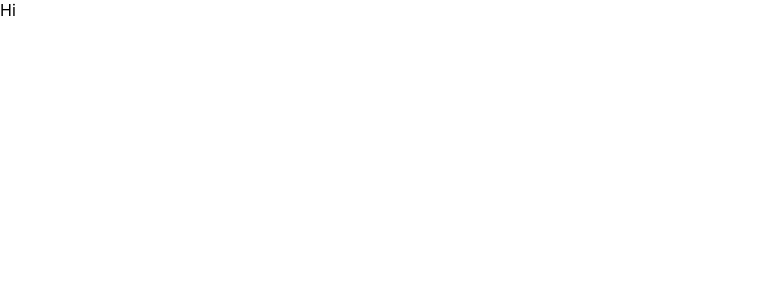
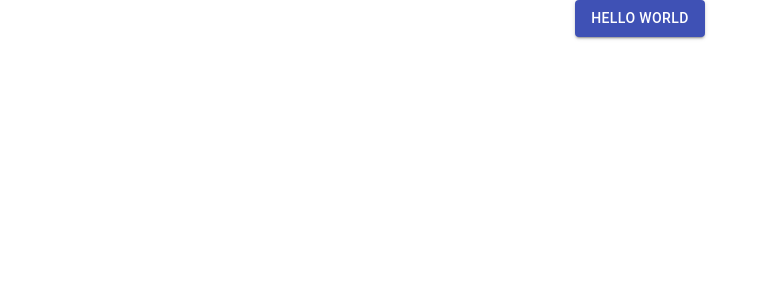
Before and after one commit to DuaaH/material_ui, a React (Create React App) app in the folder material_ui_react/: page / in a window 1280 px wide. Shown: the top 300 px of the page, without its empty margins (0-768 px from the left). Built offline with nearby package versions, Linux system fonts and the light colour scheme.

Commit message:
trying material button

```diff
--- a/material_ui_react/src/App.js
+++ b/material_ui_react/src/App.js
@@ -1,10 +1,12 @@
 import React from 'react';
 import './App.css';
+import { Button } from '@material-ui/core';
+
 
 function App() {
   return (
-    <div>
-      Hi
+    <div className="App">
+      <Button variant="contained" color="primary">Hello World</Button>
     </div>
   );
 }
```
